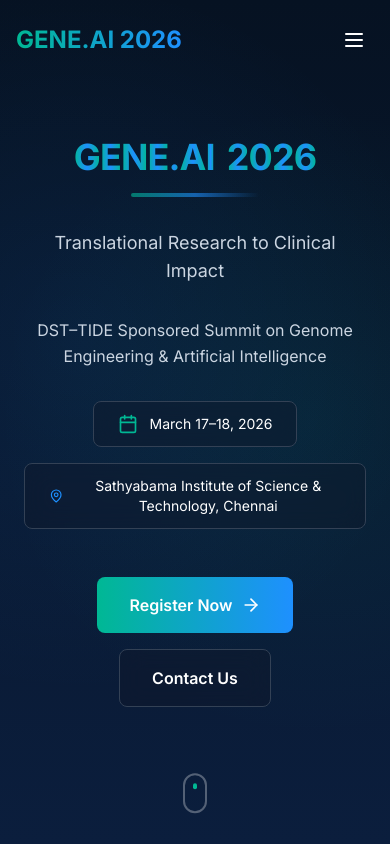
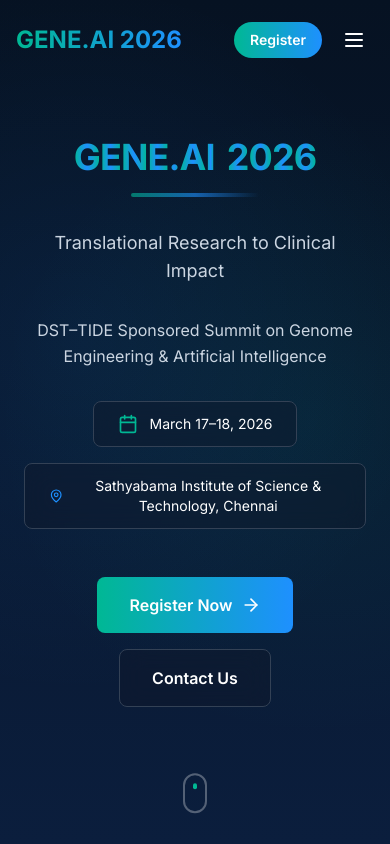
Before and after one commit to Chandrasekhar246800/gene.ai-2026, a Next.js app: page / in a window 390 px wide. Shown: the top 844 px of the page. Built offline with nearby package versions, Linux system fonts and the light colour scheme.

Commit message:
Update Hero and Navbar components: modify subtitle text and enhance mobile header with registration button

```diff
--- a/components/Hero.tsx
+++ b/components/Hero.tsx
@@ -98,7 +98,7 @@ export default function Hero() {
                 transition={{ duration: 0.8, delay: 0.6 }}
                 className="text-base md:text-lg leading-relaxed text-slate-300 max-w-3xl mx-auto lg:mx-0"
               >
-                {eventConfig.subtitle}
+                DST–TIDE Sponsored Summit on Genome Engineering &<br className="hidden lg:inline" /> Artificial Intelligence
               </motion.p>
 
               {/* Event Details */}
--- a/components/Navbar.tsx
+++ b/components/Navbar.tsx
@@ -107,14 +107,24 @@ export default function Navbar() {
             </a>
           </div>
 
-          {/* Mobile Menu Button */}
+          {/* Mobile Header - Register Button & Menu */}
+          <div className="lg:hidden flex items-center gap-3">
+            <a
+              href={eventConfig.registrationLink}
+              target="_blank"
+              rel="noopener noreferrer"
+              className="px-4 py-2 bg-gradient-to-r from-emerald to-electric text-white rounded-full font-semibold text-sm hover:shadow-lg hover:shadow-emerald/50 transition-all duration-300"
+            >
+              Register
+            </a>
             <button
               onClick={() => setIsMobileMenuOpen(!isMobileMenuOpen)}
-            className="lg:hidden p-2 text-white hover:text-emerald transition-colors"
+              className="p-2 text-white hover:text-emerald transition-colors"
               aria-label="Toggle menu"
             >
               {isMobileMenuOpen ? <X size={24} /> : <Menu size={24} />}
             </button>
+          </div>
         </div>
 
         {/* Mobile Menu */}
@@ -141,14 +151,6 @@ export default function Navbar() {
                     {link.name}
                   </a>
                 ))}
-                <a
-                  href={eventConfig.registrationLink}
-                  target="_blank"
-                  rel="noopener noreferrer"
-                  className="block w-full text-center px-6 py-2.5 bg-gradient-to-r from-emerald to-electric text-white rounded-full font-semibold mt-4"
-                >
-                  Register Now
-                </a>
               </div>
             </motion.div>
           )}
```
Lines whose indentation alone changed are shown as unchanged.
